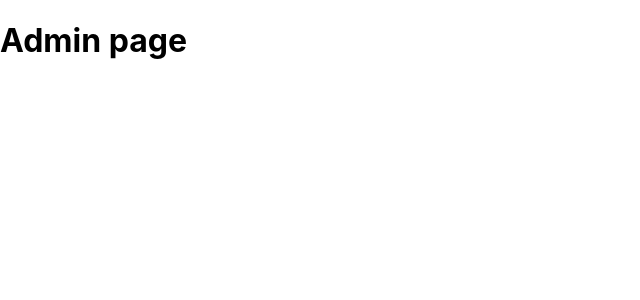
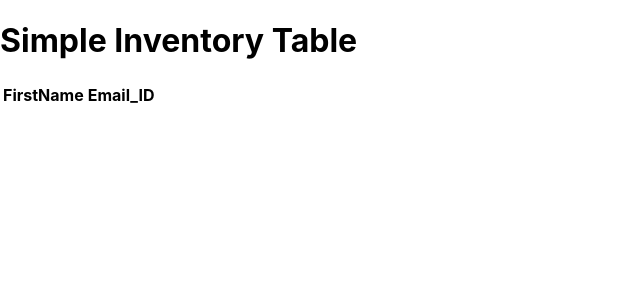
Before and after one commit to anand20-eng/reactp, a React (Create React App) app: page /admin in a window 1280 px wide. Shown: the top 300 px of the page, without its empty margins (0-640 px from the left). Built offline with nearby package versions, Linux system fonts and the light colour scheme.

Commit message:
user table show

```diff
--- a/src/component/AdminComponent.jsx
+++ b/src/component/AdminComponent.jsx
@@ -1,10 +1,35 @@
-import React from 'react';
+import React, { useState, useEffect } from 'react';
+import { getData } from '../services/localStorageService';
 const AdminComponent = () => {
+  const key = 'users';
+  const [usersData, setUsersData] = useState([]);
+
+  useEffect(() => {
+    const users = getData(key) || [];
+    setUsersData(users.filter(user => user.roleName === 'user'));
+  }, []);
 
   return (
     <>
-      <div>
-        <h1>  Admin  page </h1>
+      <div className="container">
+        <h1>Simple Inventory Table</h1>
+        <table>
+          <thead>
+            <tr>
+              <th>FirstName</th>
+              <th>Email_ID</th>
+              <th></th>
+            </tr>
+          </thead>
+          <tbody>
+            {usersData.map((user, index) =>
+              (<tr key={index}>
+                <td>{user.firstName}</td>
+                <td>{user.email_Id}</td>
+              </tr>)
+            )}
+          </tbody>
+        </table>
       </div>
     </>
   );
--- a/src/services/localStorageService.js
+++ b/src/services/localStorageService.js
@@ -1,4 +1,3 @@
 export const getData = (key) => JSON.parse(localStorage.getItem(key));
 
-
 export const setData = (key, value) => localStorage.setItem(key, JSON.stringify(value));
```
